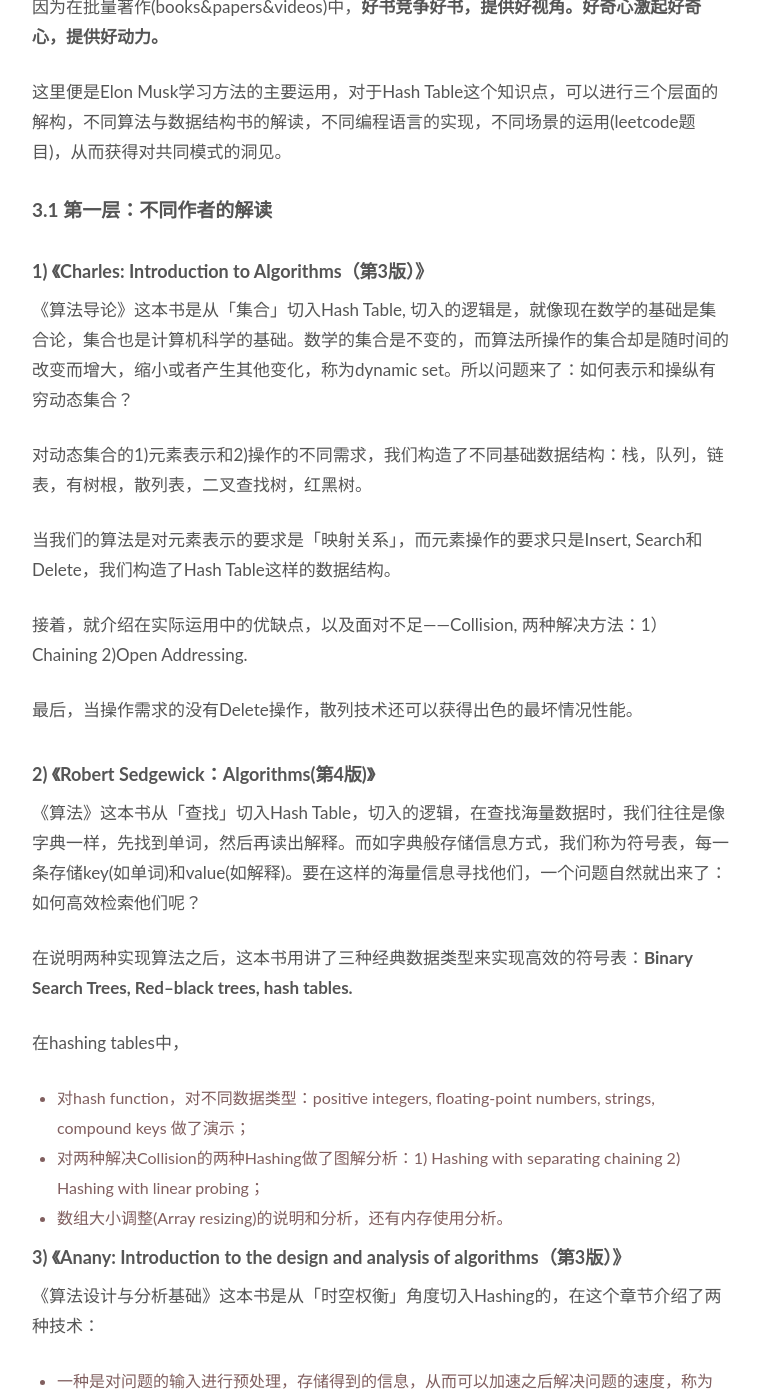
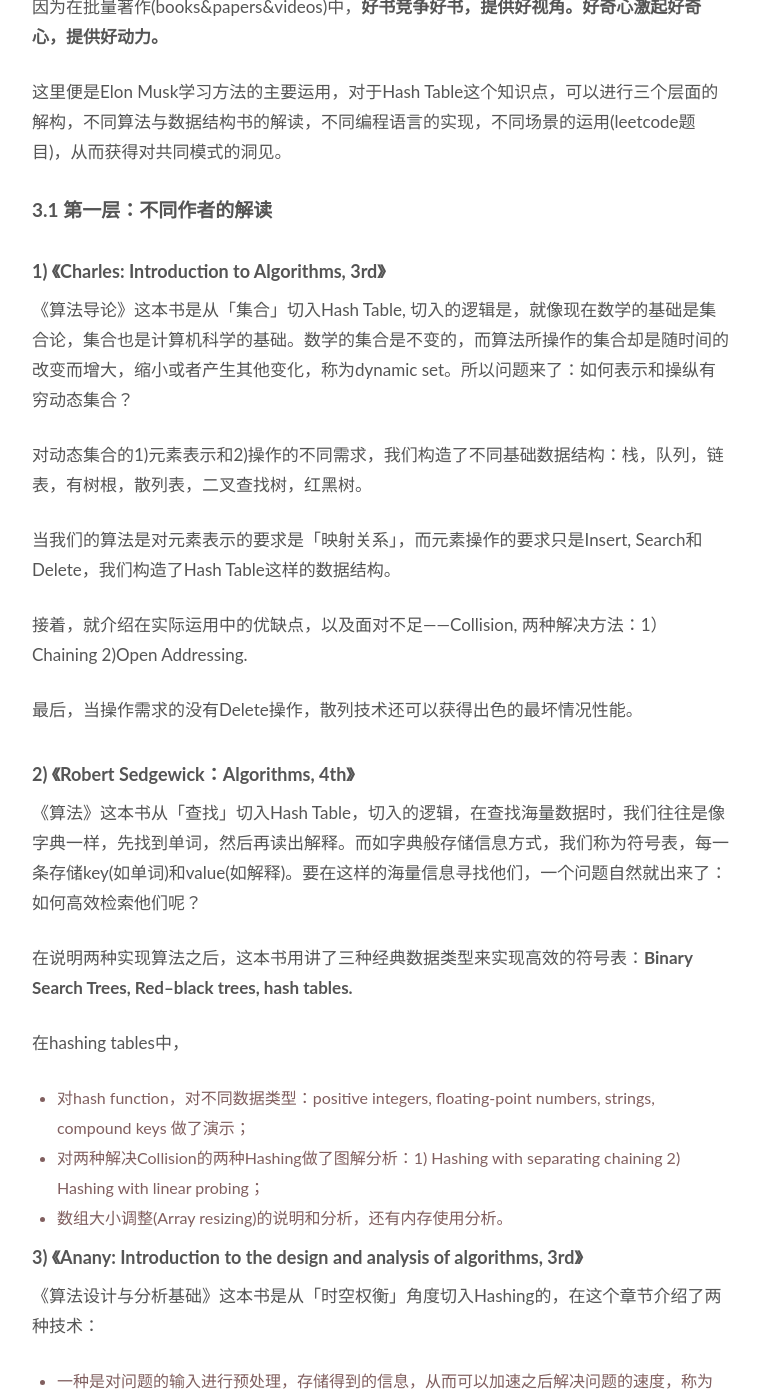
Before and after one commit to WillWang-X/willwang-x.github.io, a Jekyll site: the page built from _posts/2017-06-12-how-to-think-deeply.md, in a window 1280 px wide and 1400 px high, scrolled down 3939 px. Shown: the whole window, without its empty margins (258-1017 px from the left). Built offline with Jekyll 4.4.1, drawn with Linux system fonts in a browser that asks for light colours; comment, search, counter and statistics services are not loaded.

Commit message:
modify the article

```diff
--- a/_posts/2017-06-12-how-to-think-deeply.md
+++ b/_posts/2017-06-12-how-to-think-deeply.md
@@ -106,7 +106,7 @@
 
 ## 3.1 第一层：不同作者的解读
 
-### 1) **《Charles: Introduction to Algorithms（第3版）》**
+### 1) **《Charles: Introduction to Algorithms, 3rd》**
 
 《算法导论》这本书是从「集合」切入Hash Table, 切入的逻辑是，就像现在数学的基础是集合论，集合也是计算机科学的基础。数学的集合是不变的，而算法所操作的集合却是随时间的改变而增大，缩小或者产生其他变化，称为dynamic set。所以问题来了：如何表示和操纵有穷动态集合？
 
@@ -120,7 +120,7 @@
 
 
 
-### 2) **《Robert Sedgewick：Algorithms(第4版)》**
+### 2) **《Robert Sedgewick：Algorithms, 4th》**
 
 《算法》这本书从「查找」切入Hash Table，切入的逻辑，在查找海量数据时，我们往往是像字典一样，先找到单词，然后再读出解释。而如字典般存储信息方式，我们称为符号表，每一条存储key(如单词)和value(如解释)。要在这样的海量信息寻找他们，一个问题自然就出来了：如何高效检索他们呢？
 
@@ -134,7 +134,7 @@
 
 
 
-### 3) **《Anany: Introduction to the design and analysis of algorithms（第3版）》**
+### 3) **《Anany: Introduction to the design and analysis of algorithms, 3rd》**
 
 《算法设计与分析基础》这本书是从「时空权衡」角度切入Hashing的，在这个章节介绍了两种技术：
 
```
